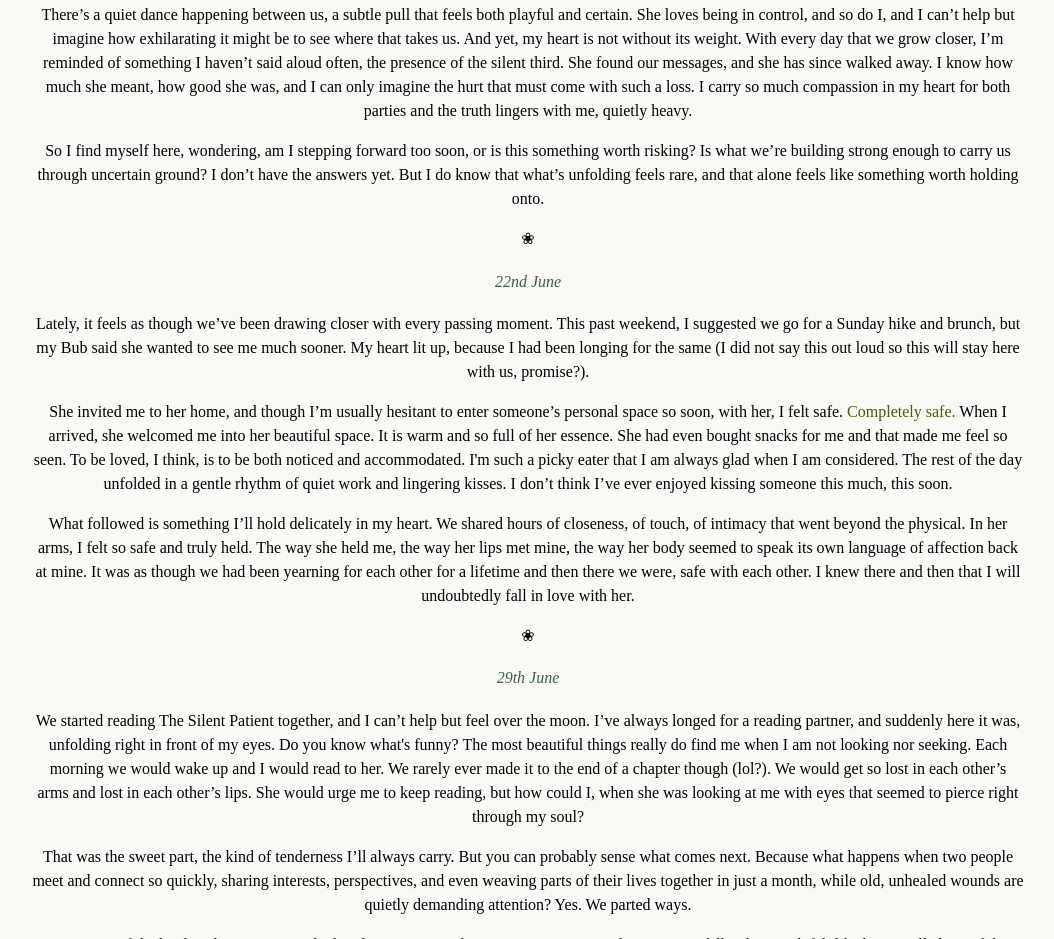
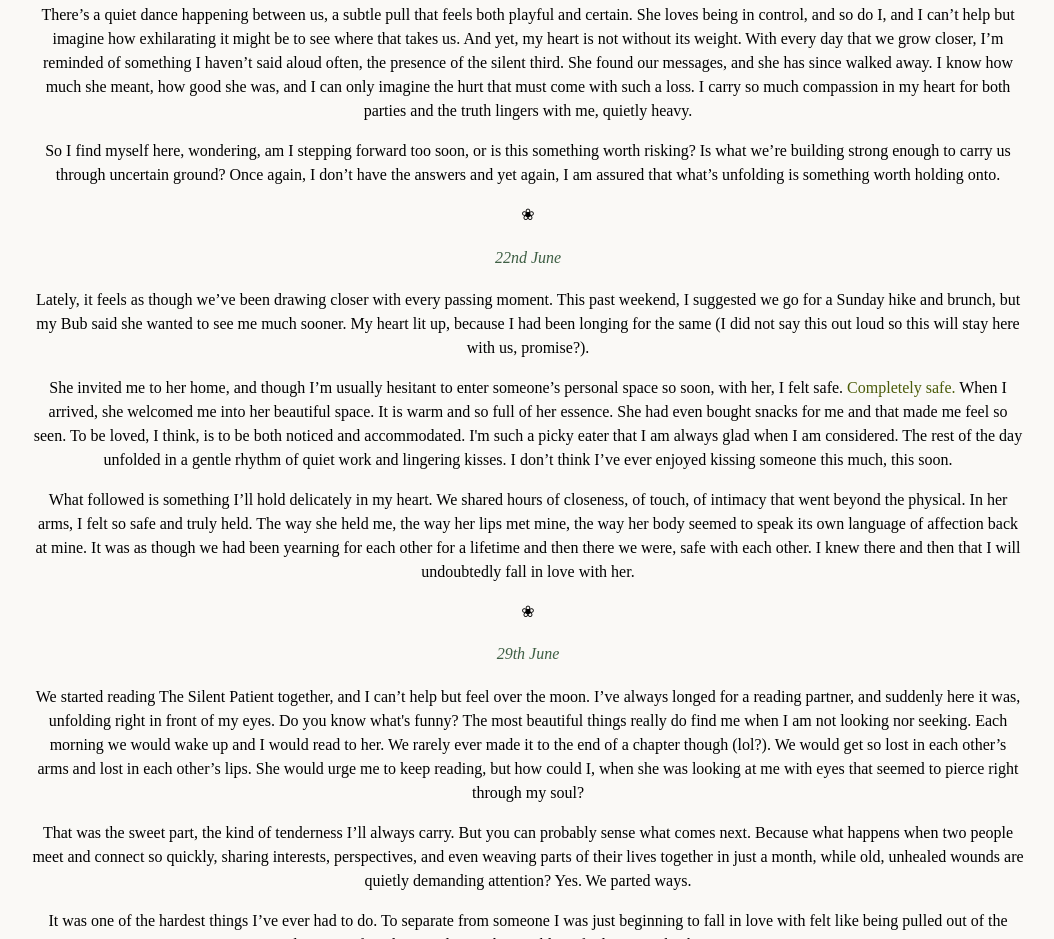
Before and after one commit to thandogold/ily, a plain HTML site: page ourstory.html in a window 1280 px wide. Shown: the part 1127-2066 px from the top of the page, without its empty margins (112-1166 px from the left). Drawn offline with Linux system fonts and the light colour scheme.

Commit message:
Update ourstory.html

```diff
--- a/ourstory.html
+++ b/ourstory.html
@@ -82,9 +82,9 @@
       much compassion in my heart for both parties and the truth
       lingers with me, quietly heavy. </p>
     <p>So I find myself here, wondering, am I stepping forward too soon, or is this something worth risking? Is what
-      we’re building strong enough to carry us through uncertain ground? I don’t have the answers yet. But I do know
+      we’re building strong enough to carry us through uncertain ground? Once again, I don’t have the answers and yet again, I am assured
       that
-      what’s unfolding feels rare, and that alone feels like something worth holding onto.</p>
+      what’s unfolding is something worth holding onto.</p>
     <p>❀</p>
     <h4>22nd June</h4>
     <p>Lately, it feels as though we’ve been drawing closer with every passing moment. This past weekend, I suggested we
```
